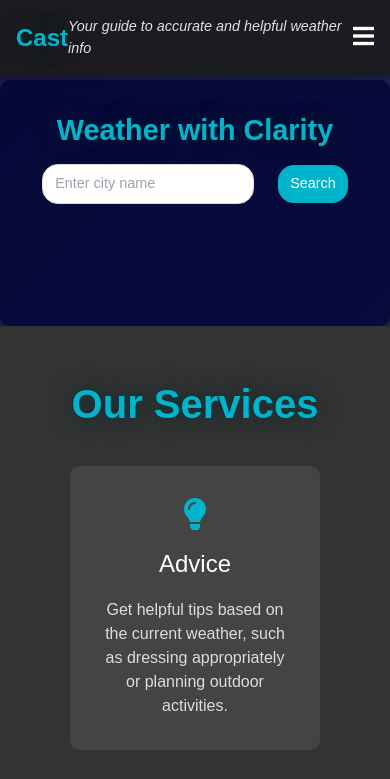
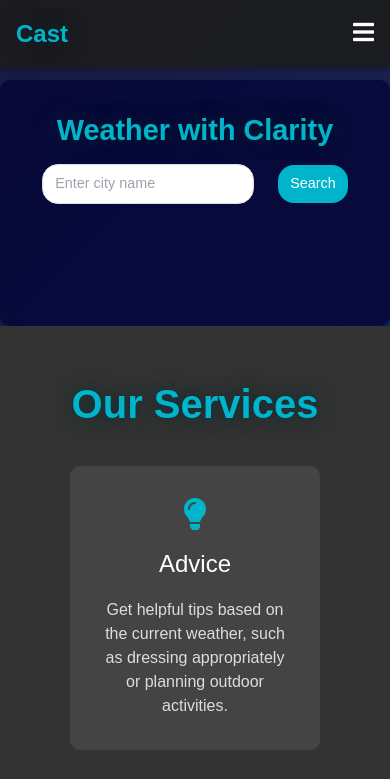
Before and after one commit to FlannR/cast-weather, a plain HTML site: page index.html in a window 390 px wide. Shown: the top 779 px of the page. Drawn offline with nearby package versions, Linux system fonts and the light colour scheme.

Commit message:
changed css

```diff
--- a/cast.css
+++ b/cast.css
@@ -403,24 +403,28 @@ scrollbar-thumb:hover {
     color: #00b4cc;
 }
 
-/* Header text visibility and responsiveness */
+/* General Styles for the Header Text */
 header span {
     font-size: 1.2rem;
     color: #e2e2e2;
     font-style: italic;
-    visibility: visible;
-    transition: font-size 0.3s ease;
+    white-space: nowrap;  /* Prevent line breaks */
+    margin-left: 1rem;
 }
 
-/* Media Queries */
+/* Mobile Styles for Header Text */
 @media (max-width: 768px) {
     header span {
-        font-size: 1rem; /* Adjust text size for mobile */
+        font-size: 1rem;  /* Reduce the font size on mobile */
+        text-align: center;  /* Center the text */
+        margin-left: 0;  /* Remove left margin */
     }
 }
 
+/* Very Small Screens (e.g., below 480px) */
 @media (max-width: 480px) {
     header span {
-        font-size: 0.9rem; /* Further adjust for very small screens */
+        font-size: 0.9rem;  /* Further reduce font size for very small screens */
+        display: none;  /* Optionally hide the text on small screens */
     }
 }
```
